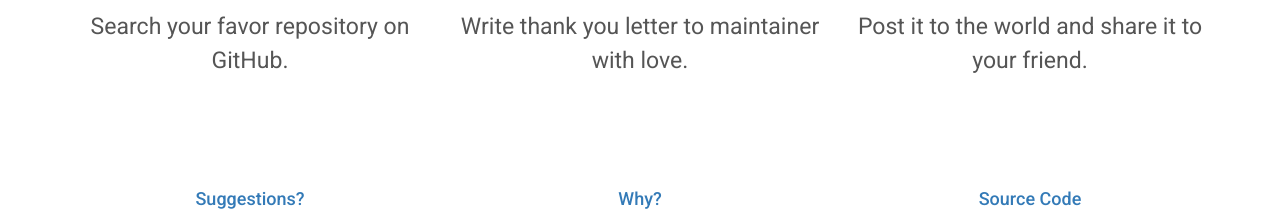
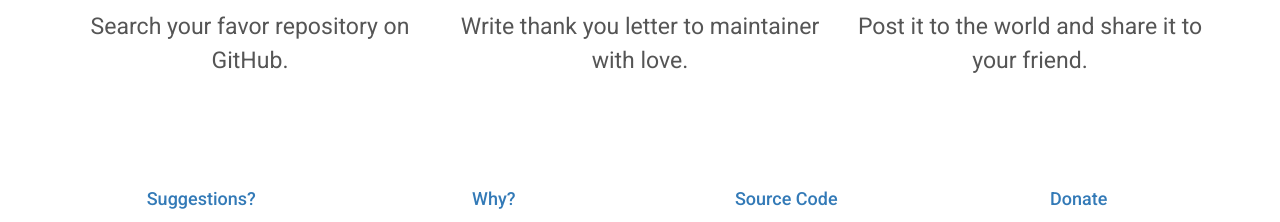
Before and after one commit to thankyou-opensource/thankyou-open-source, a Django app: page / in a window 1280 px wide. Shown: the part 672-894 px from the top of the page. Run offline with Django 3.2, Linux system fonts and the light colour scheme; data that the repository does not hold is empty; some libraries are stand-ins or nearby versions.

Commit message:
add donate button

```diff
--- a/templates/base.html
+++ b/templates/base.html
@@ -134,14 +134,17 @@
   <footer>
     <div class="base-footer container">
       <div class="row footer-div">
-        <div class="col-xs-4 col-sm-4 col-md-4">
+        <div class="col-xs-3 col-sm-3 col-md-3">
           <a href="mailto:contact@thankyouopensource.com?subject=Suggestions"><h4>Suggestions?</h4></a>
         </div>
-        <div class="col-xs-4 col-sm-4 col-md-4">
+        <div class="col-xs-3 col-sm-3 col-md-3">
           <a href="/why/"><h4>Why?</h4></a>
         </div>
-        <div class="col-xs-4 col-sm-4 col-md-4">
+        <div class="col-xs-3 col-sm-3 col-md-3">
           <a target="_blank" href="https://github.com/Windsooon/thanks-open-source"><h4>Source Code</h4></a>
+        </div>
+        <div class="col-xs-3 col-sm-3 col-md-3">
+          <a target="_blank" href="https://paypal.me/Thankyouopensource/1"><h4>Donate</h4></a>
         </div>
       </div> <!-- end pure-g -->
     </div> <!-- end base-footer -->
```
